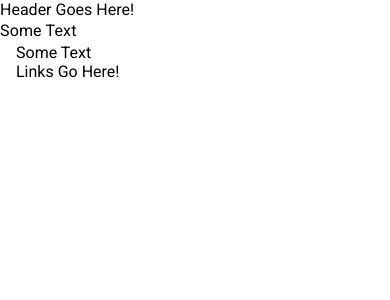
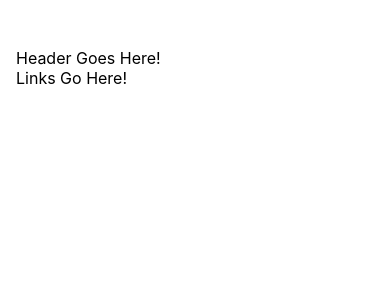
Before and after one commit to Zachary-Roland/link-in-bio, a React (Create React App) app: page / in a window 390 px wide. Shown: the top 300 px of the page. Built offline with nearby package versions, Linux system fonts and the light colour scheme; the HTML template or start-up script is replaced by a standard one.

Commit message:
adds media queries, props, footer prototype

```diff
--- a/src/App.tsx
+++ b/src/App.tsx
@@ -1,21 +1,33 @@
-import React from 'react';
+import React from "react";
 import "@fontsource/roboto";
-import './App.css';
-import { Container, Typography } from "@mui/material";
+// import './App.css';
+import { Container, Grid, Typography } from "@mui/material";
 import Header from "./components/Header";
 import Links from "./components/Links";
+import useMediaQuery from '@mui/material/useMediaQuery';
+import { Box } from "@mui/system";
 
 function App() {
-  return (
-    <>
-      <Header />
-      <Typography>Some Text</Typography>
-    <Container>
-      <div>Some Text</div>
-      <Links />
-    </Container>
-    </>
-  );
+  const isXs: boolean = useMediaQuery('(max-width:400px)')
+	const isSm: boolean = useMediaQuery('(max-width:600px)');
+	return (
+		<Container sx={{ paddingTop: "48px", paddingBottom: "48px" }}>
+			<Header isXs={isXs} isSm={isSm}/>
+			<Links isXs={isXs} isSm={isSm}/>
+      {/* <Box sx={{ position: 'fixed', bottom: 0, left: 0, right: 0}}>
+        <Grid container alignItems={"center"} justifyContent={"center"}>
+        <Grid item xs={12}
+			spacing={0}
+			direction="column" alignItems={"center"} justifyContent={"center"}>
+        <Typography variant="caption">Hey, I made this! Isn't that cool?</Typography>
+        </Grid>
+        <Grid item xs={12}>
+        <Typography variant="caption"> If you want, you can check out the project on GitHub!</Typography>
+        </Grid>
+        </Grid>
+      </Box> */}
+		</Container>
+	);
 }
 
 export default App;
```
